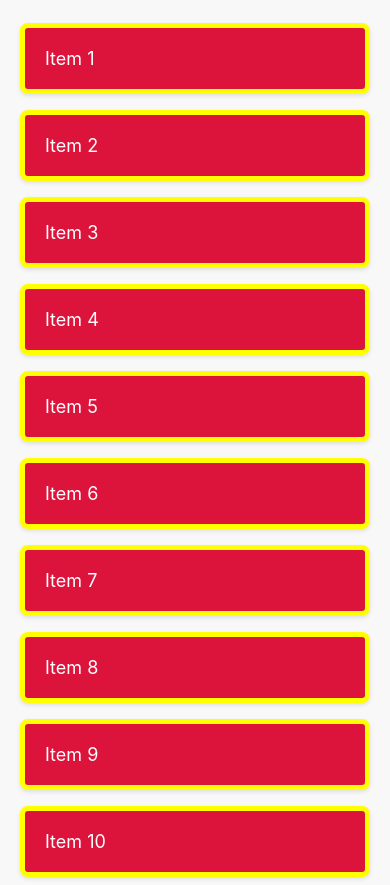
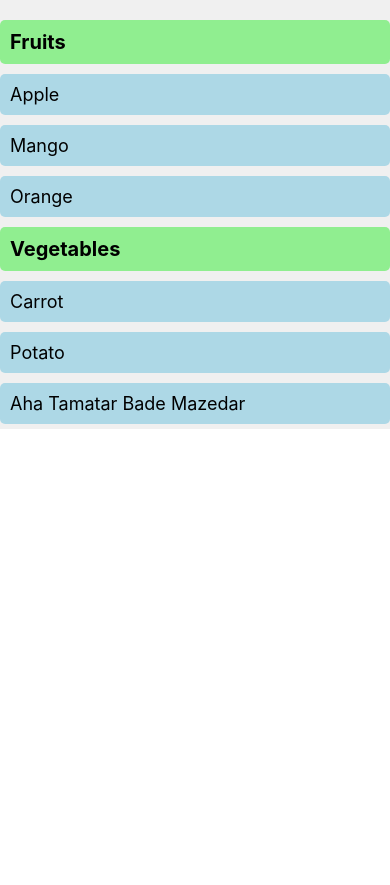
Before and after one commit to onlinedeveloper4u/React-Native-Full-Course-2024-The-Techzeen, a React Native app: screen / in a window 390 px wide. After the commit the page ends 844 px from the top, so only its background shows below. Built offline with nearby package versions, Linux system fonts and the light colour scheme.

Commit message:
SectionList

```diff
--- a/App.jsx
+++ b/App.jsx
@@ -1,7 +1,8 @@
 import React from 'react'
 // import { View, Text, Button } from 'react-native'
 import { View } from 'react-native'
-import FlatListScreen from './src/components/FlatListScreen'
+import SectionListScreen from './src/components/SectionListScreen'
+// import FlatListScreen from './src/components/FlatListScreen'
 // import Styling from './src/components/Styling'
 // import InputText from './src/components/InputText'
 // import Props from './src/components/Props'
@@ -26,7 +27,8 @@
       {/* <Props /> */}
       {/* <InputText /> */}
       {/* <Styling /> */}
-      <FlatListScreen />
+      {/* <FlatListScreen /> */}
+      <SectionListScreen />
     </View>
   )
 }
--- /dev/null
+++ b/src/components/SectionListScreen.jsx
@@ -0,0 +1,72 @@
+import { View, Text, SectionList, StyleSheet } from 'react-native'
+import React from 'react'
+
+const listItems = [
+    {
+        title: 'Fruits',
+        data: [
+            { id: 1, name: 'Apple' },
+            { id: 2, name: 'Mango' },
+            { id: 3, name: 'Orange' },
+        ]
+    },
+    {
+        title: 'Vegetables',
+        data: [
+            { id: 4, name: 'Carrot' },
+            { id: 5, name: 'Potato' },
+            { id: 6, name: 'Aha Tamatar Bade Mazedar' },
+        ]
+    },
+]
+
+const SectionListScreen = () => {
+    const renderItem = ({ item }) => (
+        <View style={ styles.item }>
+            <Text style={ styles.title }>{item.name}</Text>
+        </View>
+    )
+    const renderSectionHeader = ({ section }) => (
+        <View style={ styles.header }>
+            <Text style={ styles.headerTitle }>{ section.title }</Text>
+        </View>
+    )
+  return (
+    <View style={styles.container}>
+      <SectionList
+        sections={listItems}
+        renderItem={renderItem}
+        renderSectionHeader={renderSectionHeader}
+        keyExtractor={(item) => item.id}
+      />
+    </View>
+  )
+}
+
+const styles = StyleSheet.create({
+    container: {
+        backgroundColor: '#f0f0f0',
+        paddingTop: 15,
+    },
+    item: {
+        backgroundColor: '#add8e6',
+        padding: 10,
+        marginVertical: 5,
+        borderRadius: 5
+    },
+    title: {
+        fontSize: 18
+    },
+    header: {
+        backgroundColor: '#90ee90',
+        padding: 10,
+        borderRadius: 5,
+        marginVertical: 5,
+    },
+    headerTitle: {
+        fontSize: 20,
+        fontWeight: 'bold'
+    }
+})
+
+export default SectionListScreen
```
